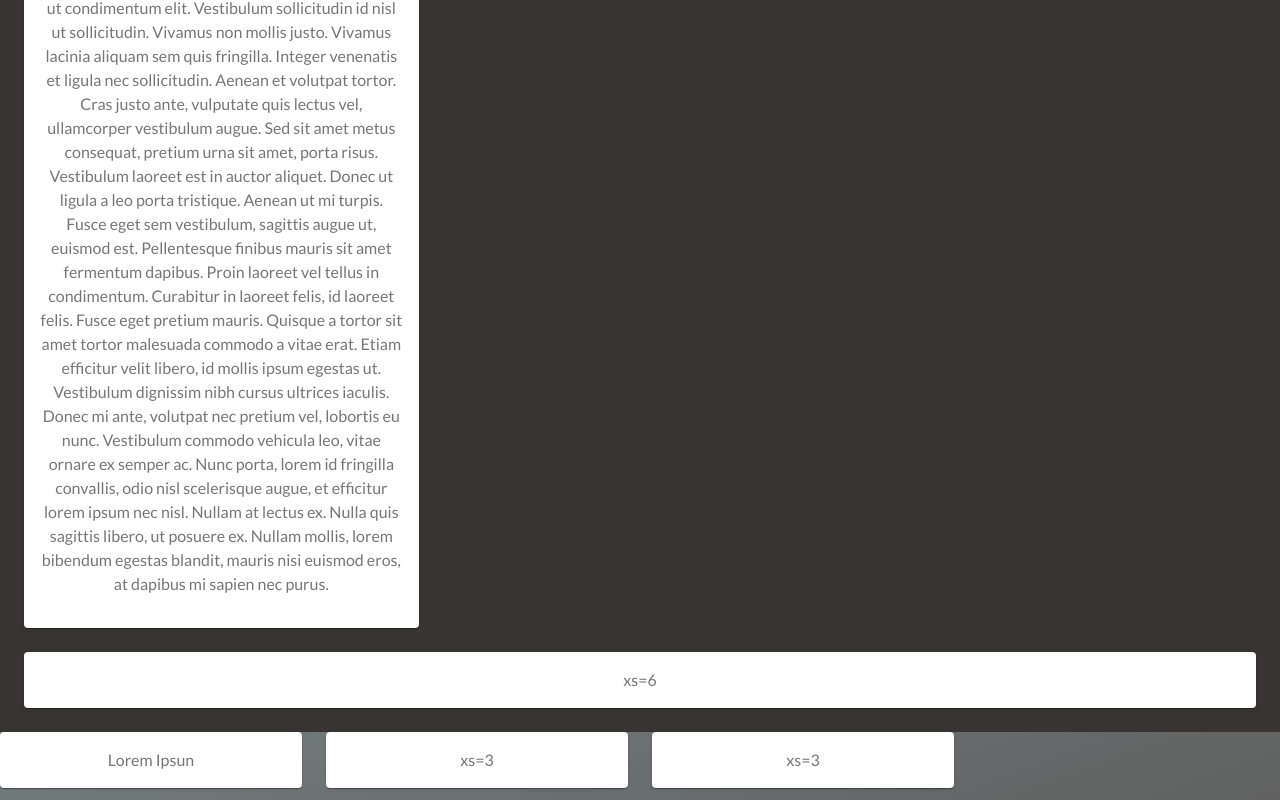
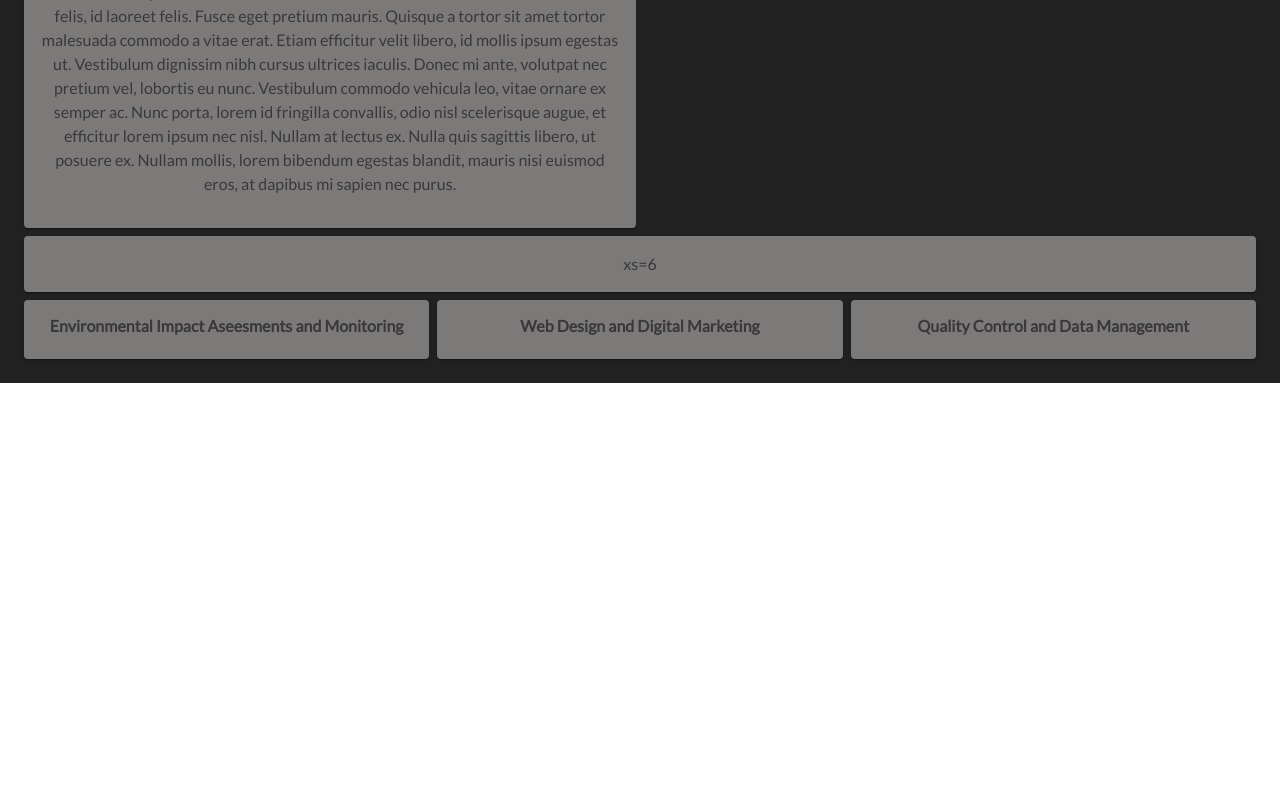
Before and after one commit to stersj/myapp, a React (Create React App) app: page / in a window 1280 px wide. Shown: the part 648-1448 px from the top of the page. After the commit the page ends 1031 px from the top, so only its background shows below. Built offline with nearby package versions, Linux system fonts and the light colour scheme.

Commit message:
Updated color selectors

```diff
--- a/src/pages/Home.js
+++ b/src/pages/Home.js
@@ -4,28 +4,30 @@ import { makeStyles} from '@material-ui/core/styles';
 import Paper from '@material-ui/core/Paper';
 import Grid from '@material-ui/core/Grid';
 import Box from '@material-ui/core/Box';
+import { red } from '@material-ui/core/colors';
 
 const useStyles = makeStyles((theme) =>({
     root: {
-      flexGrow: 1,
+    flexGrow: 1,
     },
     paper: {
       padding: theme.spacing(2),
       textAlign: 'center',
       color: theme.palette.text.secondary,
-  },
+      backgroundColor: "#7c7979",
+        },
        }));
 
 function Home() {
   const classes = useStyles();
   return (
     <div className={classes.root} id="home-main">
-      <Box display="flex" p={3} bgcolor="#383434">
-      <Grid container spacing={3}>
+      <Box display="flex" p={3} bgcolor="#212121">
+      <Grid container spacing={1}>
         <Grid item xs={12}>
           <Paper className={classes.paper}><h1 id="home-heading">Home</h1></Paper>
         </Grid>
-        <Grid item xs={4} id="grid-2" direction="row">
+        <Grid item xs={6} id="grid-2" direction="row">
           <Paper className={classes.paper}><p>Lorem ipsum dolor sit amet, consectetur adipiscing elit. Proin viverra ex eu nulla fringilla porttitor. Maecenas lectus tortor, viverra a tincidunt ornare, euismod vitae lectus. Nulla vel fringilla ex, a euismod elit. Ut id orci non nunc feugiat condimentum. Vestibulum lobortis convallis augue, a porttitor odio varius eu. Proin eget augue mauris. Class aptent taciti sociosqu ad litora torquent per conubia nostra, per inceptos himenaeos. Suspendisse mollis nunc odio, vitae pretium ligula venenatis sit amet. Nam laoreet ullamcorper urna, sed tempus lorem placerat a. Donec fermentum laoreet tellus at luctus.
 
 In ut tincidunt enim. Sed mattis ante neque, sed luctus tellus blandit eget. Duis consequat ac orci eu gravida. Donec blandit erat non diam sollicitudin, nec pellentesque magna egestas. Nam egestas eros leo, in commodo turpis porttitor vel. Cras lacinia dui id urna elementum, sed commodo ex semper. Etiam ut condimentum elit. Vestibulum sollicitudin id nisl ut sollicitudin. Vivamus non mollis justo.
@@ -40,20 +42,17 @@ Fusce eget pretium mauris. Quisque a tortor sit amet tortor malesuada commodo a
         <Grid item xs={12}>
           <Paper className={classes.paper}>xs=6</Paper>
         </Grid>
+        <Grid item xs={4} >
+          <Paper className={classes.paper}><h6><strong>Environmental Impact Aseesments and Monitoring</strong></h6></Paper>
         </Grid>
-        </Box>
-      <Grid container spacing={3}>
-        <Grid item xs={3} >
-          <Paper className={classes.paper}>Lorem Ipsun</Paper>
+        <Grid item xs={4}>
+          <Paper className={classes.paper}><h6><strong>Web Design and Digital Marketing</strong></h6></Paper>
         </Grid>
-        <Grid item xs={3}>
-          <Paper className={classes.paper}>xs=3</Paper>
-        </Grid>
-        <Grid item xs={3}>
-          <Paper className={classes.paper}>xs=3</Paper>
+        <Grid item xs={4}>
+          <Paper className={classes.paper}><h6><strong>Quality Control and Data Management</strong></h6></Paper>
         </Grid>
       </Grid>
-
+      </Box>
     </div>
 
   );
```
